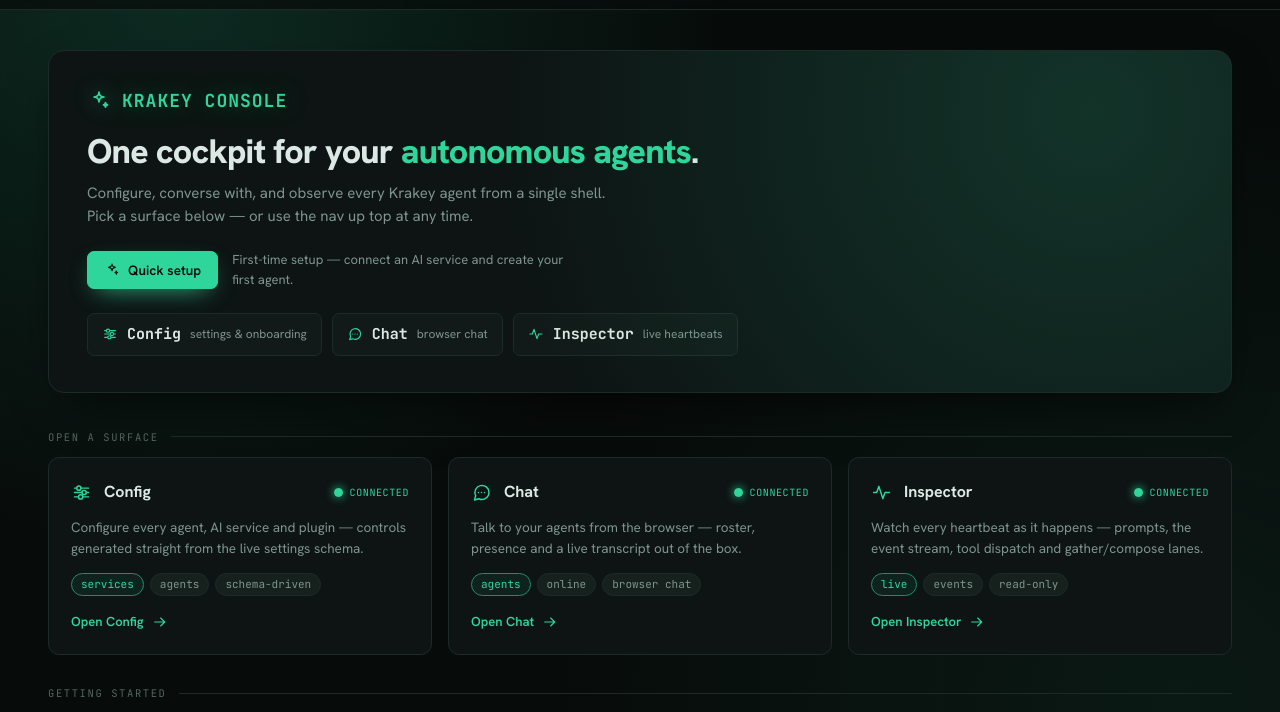
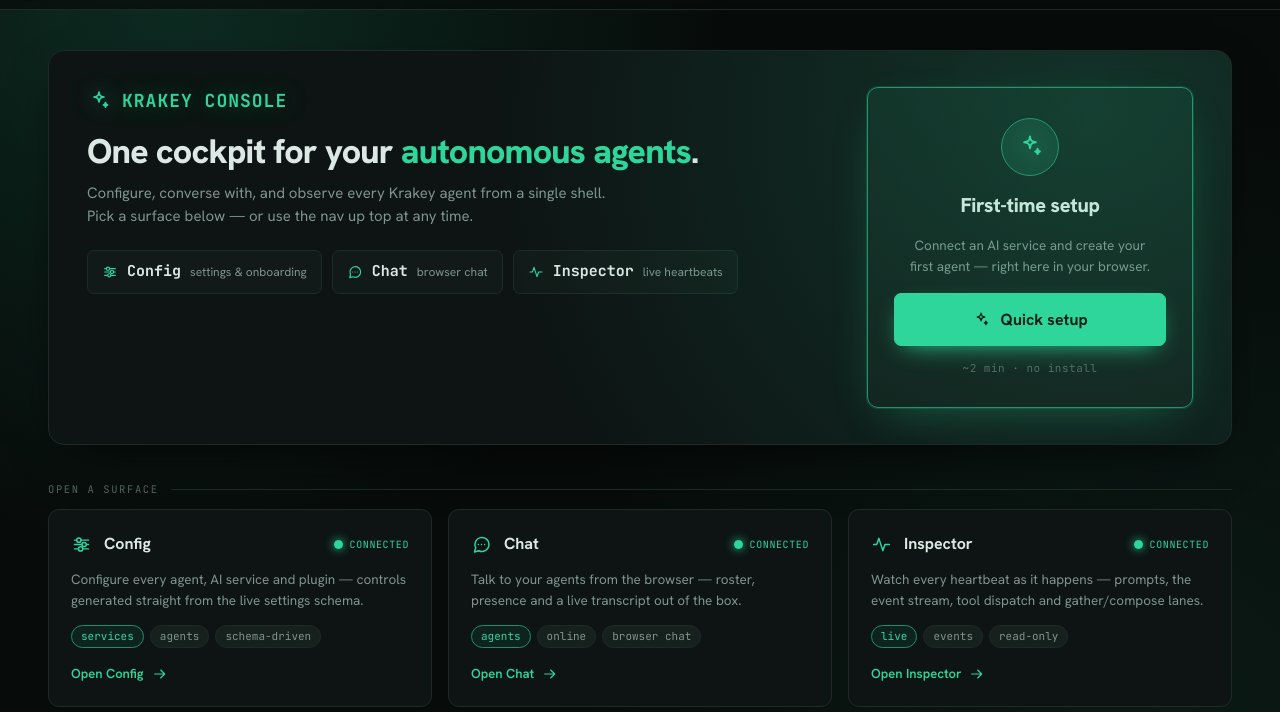
Before and after one commit to Arrosam/OpenKrakey, a website: page packages/console/static/index.html in a window 1280 px wide. Shown: the part 65-777 px from the top of the page. Drawn offline with Linux system fonts and the light colour scheme.

Commit message:
console: make first-time setup unmissable — big 'Quick setup' card filling the Dashboard hero's right column (two-column hero, stacks on narrow)

```diff
--- a/packages/console/static/index.html
+++ b/packages/console/static/index.html
@@ -248,9 +248,11 @@
 /* ── Dashboard hero ────────────────────────────────────────────────────────*/
 .hero {
   position: relative; overflow: hidden;
+  display: flex; gap: 30px; align-items: stretch;
   background: var(--panel); border: 1px solid var(--line); border-radius: var(--r-lg);
   padding: 36px 38px; margin-bottom: 6px; box-shadow: var(--shadow);
 }
+.hero .he-left { flex: 1 1 auto; min-width: 0; position: relative; }
 .hero::after {
   content: ""; position: absolute; inset: 0; pointer-events: none;
   background: radial-gradient(circle at 88% 18%, var(--mint-glow), transparent 55%);
@@ -271,11 +273,30 @@
 .he-stat .n { font-family: var(--mono); font-size: 15px; font-weight: 700; color: var(--text); }
 .he-stat .l { font-size: 12px; color: var(--muted); }
 
-/* Hero call-to-action — the prominent "Quick setup" first-run button + its
-   one-line helper. Sits above the status strip as the obvious first action. */
-.hero .he-cta { display: flex; flex-wrap: wrap; align-items: center; gap: 14px; margin-top: 22px; position: relative; }
-.hero .he-cta .btn .ic { width: 16px; height: 16px; }
-.hero .he-cta .he-hint { color: var(--muted); font-size: 13px; max-width: 46ch; }
+/* Hero call-to-action — a BIG, unmissable first-run setup card filling the
+   hero's right column. Centered: a mint disc, a heading, one line, and a large
+   "Quick setup" button. The obvious first action for a new user. */
+.hero .he-cta-card {
+  flex: 0 0 326px; align-self: stretch;
+  display: flex; flex-direction: column; align-items: center; justify-content: center; text-align: center; gap: 14px;
+  background: linear-gradient(180deg, rgba(47,214,156,0.08), var(--panel2));
+  border: 1px solid var(--mint-deep); border-radius: var(--r);
+  padding: 30px 26px; position: relative;
+  box-shadow: 0 0 0 1px var(--mint-glow), 0 16px 44px -18px rgba(47,214,156,0.35);
+}
+.hero .he-cta-card .disc {
+  width: 58px; height: 58px; border-radius: 50%; display: grid; place-items: center;
+  background: rgba(47,214,156,0.14); border: 1px solid var(--mint-deep); color: var(--mint);
+}
+.hero .he-cta-card .disc .ic { width: 28px; height: 28px; filter: drop-shadow(0 0 10px rgba(47,214,156,0.55)); }
+.hero .he-cta-card h3 { font-size: 20px; font-weight: 800; letter-spacing: -0.3px; }
+.hero .he-cta-card p { color: var(--muted); font-size: 13.5px; max-width: 32ch; }
+.hero .he-cta-card .btn.big {
+  width: 100%; justify-content: center; gap: 10px;
+  font-size: 16px; font-weight: 700; padding: 15px 28px; margin-top: 2px;
+}
+.hero .he-cta-card .btn.big .ic { width: 18px; height: 18px; }
+.hero .he-cta-card .tiny { font-family: var(--mono); font-size: 11px; letter-spacing: .5px; color: var(--faint); }
 
 /* ── Surface cards (the three big openers) ─────────────────────────────────*/
 .surface-card { display: flex; flex-direction: column; }
@@ -383,6 +404,8 @@
   .topnav .foot p { display: none; }
   .main.is-dashboard { padding: 28px 22px 70px; }
   .grid.cols-3 { grid-template-columns: 1fr; }
+  .hero { flex-direction: column; gap: 22px; }
+  .hero .he-cta-card { flex-basis: auto; }
 }
 @media (max-width: 620px) {
   .topnav .foot .status { display: none; }
@@ -530,17 +553,22 @@
       // hero
       const hero = el("div", "hero");
       hero.innerHTML =
+        `<div class="he-left">` +
           `<div class="he-mark">${icon("stars")}<span>KRAKEY CONSOLE</span></div>` +
           `<h1>One cockpit for your <span class="accent">autonomous agents</span>.</h1>` +
           `<p class="lede">Configure, converse with, and observe every Krakey agent from a single shell. Pick a surface below — or use the nav up top at any time.</p>` +
-        `<div class="he-cta">` +
-          `<button class="btn primary" data-quick-setup>${icon("stars", "btn-ic")} Quick setup</button>` +
-          `<span class="he-hint">First-time setup — connect an AI service and create your first agent.</span>` +
-        `</div>` +
           `<div class="he-strip">` +
             statEl("sliders", "Config", "settings & onboarding") +
             statEl("chat", "Chat", "browser chat") +
             statEl("activity", "Inspector", "live heartbeats") +
+          `</div>` +
+        `</div>` +
+        `<div class="he-cta-card">` +
+          `<div class="disc">${icon("stars")}</div>` +
+          `<h3>First-time setup</h3>` +
+          `<p>Connect an AI service and create your first agent — right here in your browser.</p>` +
+          `<button class="btn primary big" data-quick-setup>${icon("stars", "btn-ic")} Quick setup</button>` +
+          `<span class="tiny">~2 min · no install</span>` +
         `</div>`;
       main.appendChild(hero);
 
```
Also changed, not shown: design/dashboard-mock/index.html (+37 -9 lines). Lines whose indentation alone changed are shown as unchanged.
